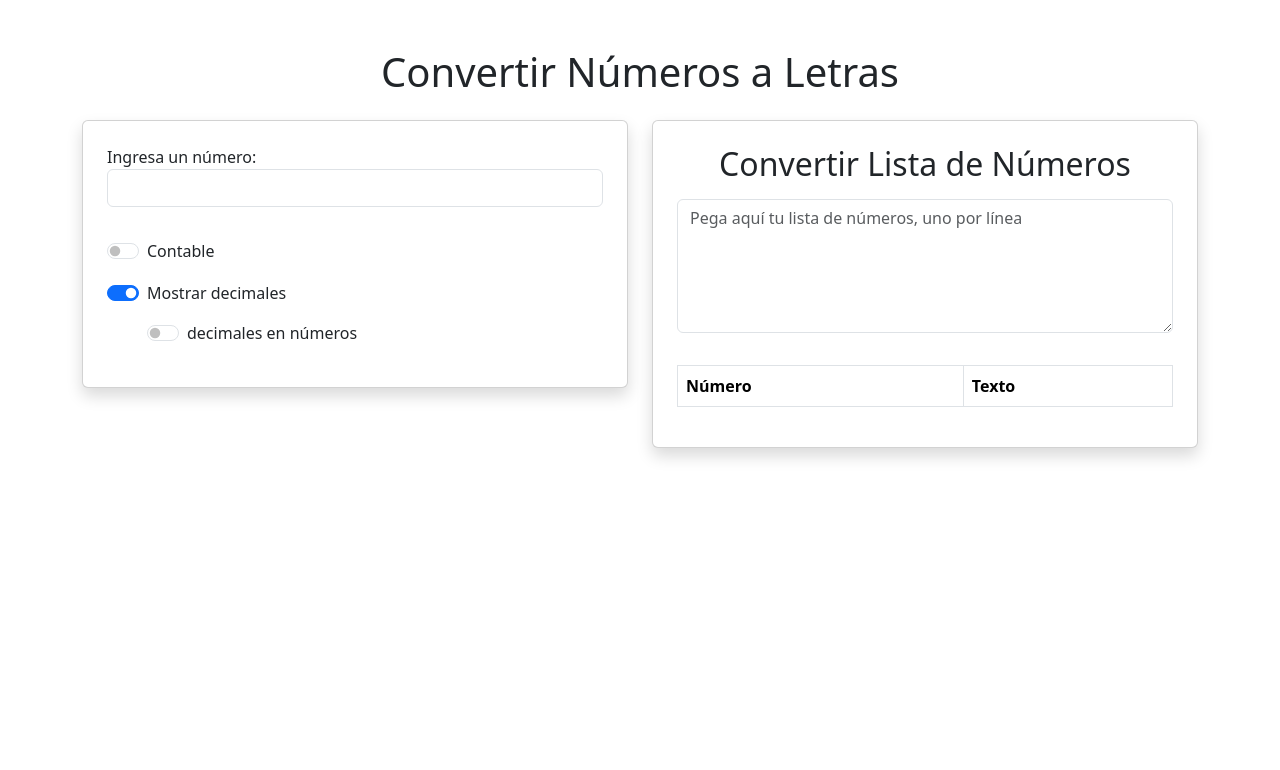
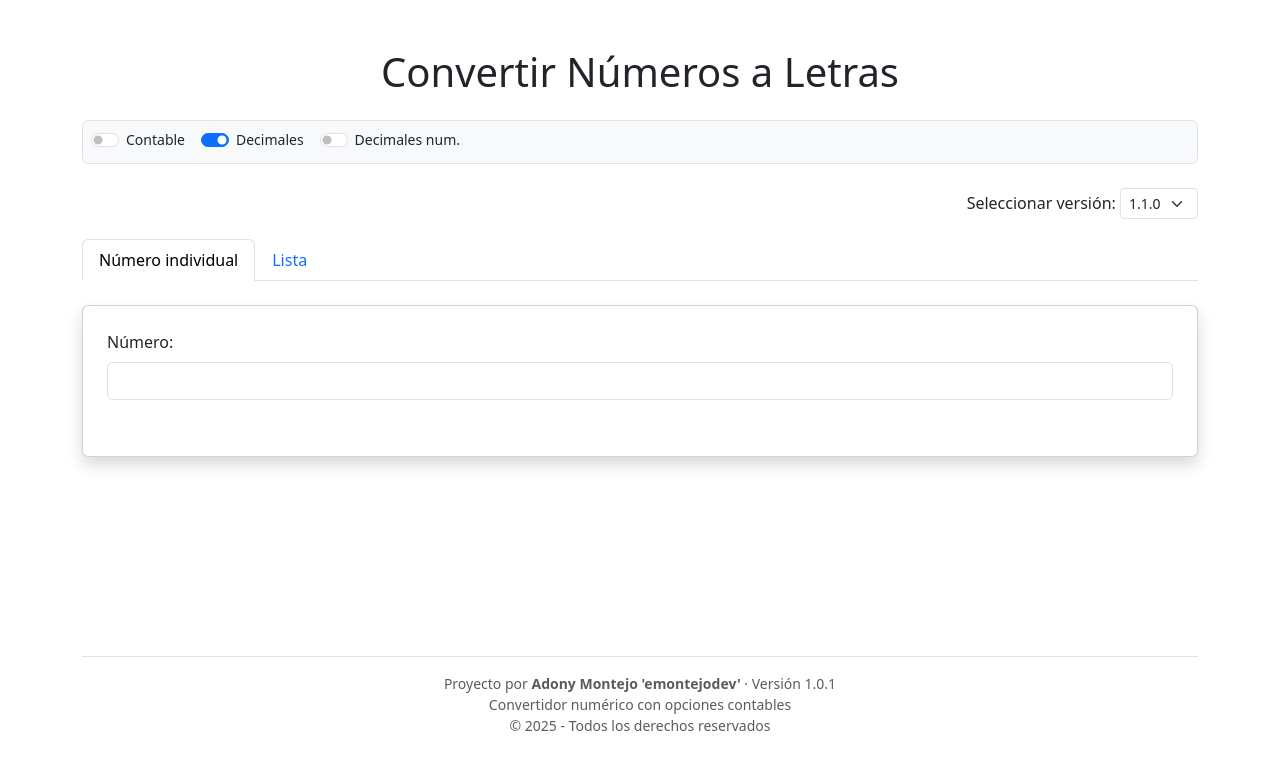
Before and after one commit to Huehuetips/num2letter, a website: page public/index.html in a window 1280 px wide. Drawn offline with nearby package versions, Linux system fonts and the light colour scheme.

Commit message:
Casi cambio de version

```diff
--- a/public/index.html
+++ b/public/index.html
@@ -2,49 +2,76 @@
 <html lang="es">
 <head>
   <meta charset="UTF-8">
-    <meta name="viewport" content="width=device-width, initial-scale=1.0">
   <title>Convertir Números a Letras</title>
+  <meta name="viewport" content="width=device-width, initial-scale=1">
   <link href="https://cdn.jsdelivr.net/npm/bootstrap@5.3.0-alpha3/dist/css/bootstrap.min.css" rel="stylesheet">
   <link rel="stylesheet" href="styles.css">
 </head>
 <body class="container py-5">
+
   <h1 class="text-center mb-4">Convertir Números a Letras</h1>
-    <div class="row">
-        <div class="col-md-6">
-            <form id="convertir-form" class="card p-4 shadow">
+
+  <!-- 🔧 Configuración Global -->
+  <div id="config-panel" class="bg-light border rounded p-2 mb-4 small d-flex flex-wrap align-items-center gap-3">
+    <div class="form-check form-switch">
+      <input class="form-check-input" type="checkbox" id="incluirMoneda" name="incluirMoneda">
+      <label class="form-check-label" for="incluirMoneda">Contable</label>
+    </div>
+
+    <div id="nombreMoneda-container" class="d-none">
+      <input type="text" id="nombreMoneda" name="nombreMoneda" class="form-control form-control-sm" placeholder="Moneda">
+    </div>
+
+    <div class="form-check form-switch">
+      <input class="form-check-input" type="checkbox" id="mostrarCentavos" name="mostrarCentavos" checked>
+      <label class="form-check-label" for="mostrarCentavos">Decimales</label>
+    </div>
+
+    <div class="form-check form-switch d-none">
+      <input class="form-check-input" type="checkbox" id="mostrarCentavosEnNumeros" name="mostrarCentavosEnNumeros">
+      <label class="form-check-label" for="mostrarCentavosEnNumeros">Decimales num.</label>
+    </div>
+  </div>
+
+  <div class="text-end mb-3">
+    <label for="version-selector" class="form-label">Seleccionar versión:</label>
+    <select id="version-selector" class="form-select form-select-sm" style="width: auto; display: inline-block;">
+      <option value="v1.1.0" selected>1.1.0</option>
+      <option value="v1.0.0">1.0.0</option>
+    </select>
+  </div>
+
+  <!-- 🔁 Tabs -->
+  <ul class="nav nav-tabs mb-4" id="tabs" role="tablist">
+    <li class="nav-item" role="presentation">
+      <button class="nav-link active" id="tab-individual-tab" data-bs-toggle="tab" data-bs-target="#tab-individual" type="button" role="tab">Número individual</button>
+    </li>
+    <li class="nav-item" role="presentation">
+      <button class="nav-link" id="tab-lista-tab" data-bs-toggle="tab" data-bs-target="#tab-lista" type="button" role="tab">Lista</button>
+    </li>
+  </ul>
+
+  <!-- 📦 Contenido de Tabs -->
+  <div class="tab-content" id="tabContent">
+
+    <!-- Tab: Número individual -->
+    <div class="tab-pane fade show active" id="tab-individual" role="tabpanel">
+      <form id="convertir-form" class="card p-4 shadow mb-4">
         <div class="mb-3">
-                    <label for="numero">Ingresa un número:</label>
+          <label for="numero" class="form-label">Número:</label>
           <input type="number" id="numero" name="numero" class="form-control" step="any" required>
         </div>
         <p id="resultado" class="text-center">
           <span id="loading-individual" class="spinner-border spinner-border-sm text-primary d-none" role="status"></span>
         </p>
-
-                <div class="d-flex align-items-center mb-3">
-                    <div class="form-check form-switch me-3">
-                        <input class="form-check-input" type="checkbox" id="incluirMoneda" name="incluirMoneda">
-                        <label class="form-check-label" for="incluirMoneda">Contable</label>
-                    </div>
-                    <div id="nombreMoneda-container" class="d-none flex-grow-1">
-                        <input type="text" id="nombreMoneda" name="nombreMoneda" class="form-control" placeholder="Quetzales">
-                    </div>
+      </form>
     </div>
 
-                <div class="form-check form-switch mb-3">
-                    <input class="form-check-input" type="checkbox" id="mostrarCentavos" name="mostrarCentavos" checked>
-                    <label class="form-check-label" for="mostrarCentavos">Mostrar decimales</label>
-
-                    <div class="form-check form-switch mt-3 d-none">
-                        <input class="form-check-input" type="checkbox" id="mostrarCentavosEnNumeros" name="mostrarCentavosEnNumeros">
-                        <label class="form-check-label" for="mostrarCentavosEnNumeros">decimales en números</label>
-                    </div>
-                </div>
-            </form>
-        </div>
-        <div class="col-md-6">
-            <div class="card p-4 shadow">
-                <h2 class="text-center mb-3">Convertir Lista de Números</h2>
-                <textarea id="listaNumeros" class="form-control mb-3" rows="5" placeholder="Pega aquí tu lista de números, uno por línea"></textarea>
+    <!-- Tab: Lista -->
+    <div class="tab-pane fade" id="tab-lista" role="tabpanel">
+      <div class="card p-4 shadow mb-4">
+        <h2 class="text-center mb-3">Convertir lista de números</h2>
+        <textarea id="listaNumeros" class="form-control mb-3" rows="5" placeholder="Un número por línea"></textarea>
         <div class="table-responsive mt-3">
           <table class="table table-bordered">
             <thead>
@@ -58,7 +85,15 @@
         </div>
       </div>
     </div>
+
   </div>
+
+  <!-- ⚙️ Footer -->
+  <footer class="text-center mt-auto py-3 small text-muted border-top">
+    Proyecto por <strong>Adony Montejo 'emontejodev'</strong> · Versión 1.0.1<br>
+    Convertidor numérico con opciones contables<br>
+    © 2025 - Todos los derechos reservados
+  </footer>
 
   <script src="https://cdn.jsdelivr.net/npm/bootstrap@5.3.0-alpha3/dist/js/bootstrap.bundle.min.js"></script>
   <script src="scripts.js"></script>
--- a/public/scripts.js
+++ b/public/scripts.js
@@ -7,12 +7,8 @@ const loadingIndividual = document.getElementById('loading-individual');
 
 // Inputs de configuración (todos los que no sean el número ni la lista)
 const configInputs = [
-    ...Array.from(form.querySelectorAll('input')).filter(input =>
-        input.id !== 'numero' && input.id !== 'listaNumeros'
-    ),
-    document.getElementById('nombreMoneda') // incluir campo de texto de la moneda
+    ...Array.from(document.querySelectorAll('#incluirMoneda, #mostrarCentavos, #mostrarCentavosEnNumeros, #nombreMoneda'))
 ];
-
 
 // Estado para evitar llamadas repetidas
 let ultimoNumeroConvertido = null;
@@ -216,11 +212,15 @@ document.getElementById('copiar-completo').addEventListener('click', () => {
     }
 });
 
-
-
 // Estilo temporal al header
 const highlightHeader = (id) => {
     const th = document.getElementById(id);
     th.classList.add('bg-success', 'text-white');
     setTimeout(() => th.classList.remove('bg-success', 'text-white'), 800);
 };
+
+// Cambiar de versión al seleccionar una opción
+document.getElementById('version-selector').addEventListener('change', (e) => {
+    const selectedVersion = e.target.value;
+    window.location.href = `/version/${selectedVersion}/`;
+});
--- a/public/styles.css
+++ b/public/styles.css
@@ -1,3 +1,16 @@
+html, body {
+    height: 100%;
+}
+
+body {
+    display: flex;
+    flex-direction: column;
+}
+
+main {
+    flex: 1;
+}
+
 .fila-actualizada {
     animation: resaltar 0.4s ease-in-out;
 }
```
Also changed, not shown: app.js (+40 -0 lines), CHANGELOG.md (added). Lines whose indentation alone changed are shown as unchanged.
